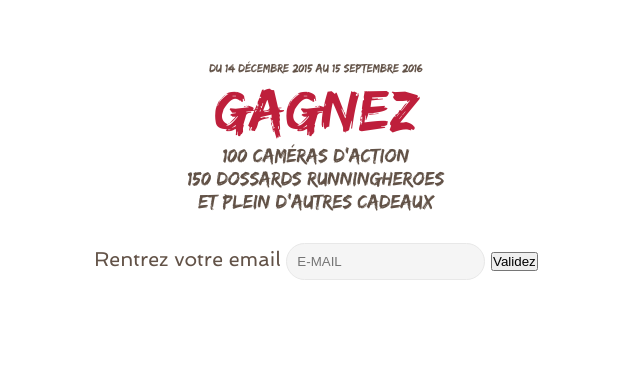
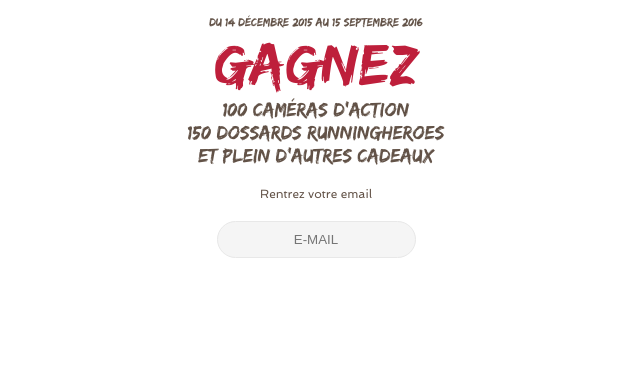
Before and after one commit to akrobarth/testSHG, a website: page index.html in a window 1280 px wide. Shown: the part 230-606 px from the top of the page, 644-1280 px from the left. Drawn offline with nearby package versions, Linux system fonts and the light colour scheme; some packages are replaced by stand-ins of ours; files that its build step writes are made by us from their sources; files whose address does not match are found by name; a web font is replaced by a local one.

Commit message:
style(app): text on module right

```diff
--- a/styles/style.scss
+++ b/styles/style.scss
@@ -123,6 +123,9 @@ a{
 			align-items: center;
 			font-size: 80px;
 			display:flex;
+			@media screen and (max-width: $small-screen) {
+				min-height: 600px;
+			}
 			&__text{
 			    padding: 50px;
 			}
@@ -145,13 +148,27 @@ a{
 			}
 			&__form{
 				font-family: 'Spinnaker-Regular';
-				margin-top: 30px;
+				&--title{
+					font-size: 12px;
+					margin: 20px 0;
+				}
 				&--input{
 					border-radius: 50px;
 					outline: none;
 					border: solid 1px darken($color-grey, 5);
 					padding: 10px;
 					background: $color-grey;
+					text-align: center;
+				}
+				&--button{
+					display: block;
+					margin: 20px 0;
+					width: 100%;
+					border: none;
+					background: none;
+					font-family: 'edosz';
+					font-size:24px;
+					color: $color-light;
 				}
 			}
 			&__links{
--- a/views/home.html
+++ b/views/home.html
@@ -19,9 +19,9 @@
 				<p>et plein d'autres cadeaux</p>
 			</div>
 			<div class="container__banner__right__form">
-				<span>Rentrez votre email</span>
+				<div class="container__banner__right__form--title">Rentrez votre email</div>
 				<input type="text" name="email" placeholder="E-MAIL" class="container__banner__right__form--input"/>
-				<input type="submit" value="Validez"/>
+				<input type="submit" value="Validez" class="container__banner__right__form--button"/>
 			</div>
 			<div class="container__banner__right__links">
 				<p><a href="#">Réglement</a> - <a href="#">Crédit</a> - <a href="#">Mentions légales</a> - <a href="#">Protection des données personnelles</a></p>
```
